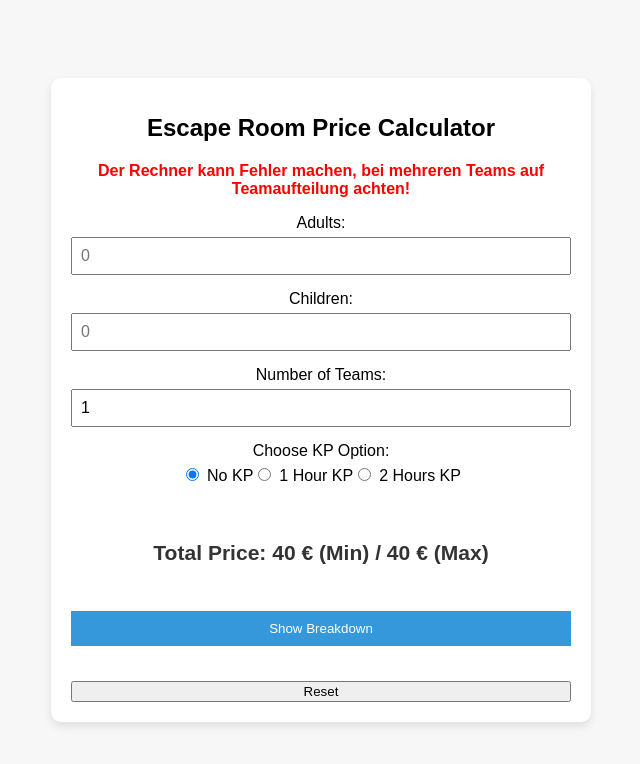
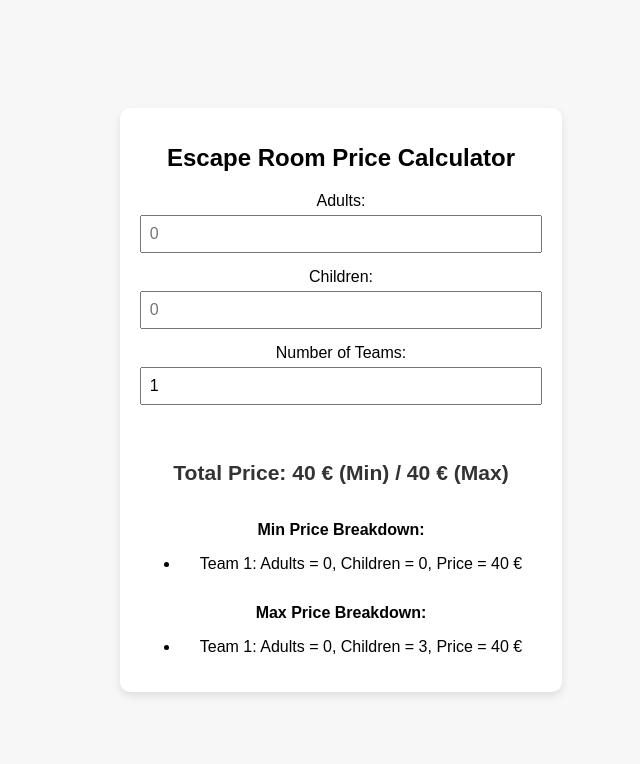
Before and after one commit to ShadowAelita/room_escpae_final, a React (Vite) app: page / in a window 1280 px wide. Shown: the top 764 px of the page, without its empty margins (319-959 px from the left). Built offline with nearby package versions, Linux system fonts and the light colour scheme.

Commit message:
Update App.jsx

```diff
--- a/App.jsx
+++ b/App.jsx
@@ -6,48 +6,12 @@ const App = () => {
   const [children, setChildren] = useState('');
   const [kpOption, setKpOption] = useState("none");
   const [teams, setTeams] = useState('1');
-  const [showBreakdown, setShowBreakdown] = useState(false); // State to toggle the breakdown
 
   const parsedAdults = parseInt(adults) || 0;
   const parsedChildren = parseInt(children) || 0;
   const parsedTeams = Math.max(parseInt(teams) || 1, 1);
 
-  // Split adults and children into teams with at least 3 people in each team
-  const distributePeopleIntoTeams = (adultsLeft, childrenLeft, teamsRemaining) => {
-    let distribution = [];
-    let totalPeople = adultsLeft + childrenLeft;
-
-    // Each team needs at least 3 people
-    let peoplePerTeam = Math.floor(totalPeople / teamsRemaining);
-    let remainder = totalPeople % teamsRemaining;
-
-    // Distribute people across teams
-    for (let i = 0; i < teamsRemaining; i++) {
-      let adultsInTeam = 0;
-      let childrenInTeam = peoplePerTeam;
-
-      // If there are more people left to distribute, add 1 more person to this team
-      if (remainder > 0) {
-        childrenInTeam += 1;
-        remainder--;
-      }
-
-      // Place as many adults as we can in the team (if possible)
-      if (adultsLeft > 0 && childrenInTeam < 3) {
-        let adultsToAdd = Math.min(adultsLeft, 3 - childrenInTeam);
-        adultsInTeam += adultsToAdd;
-        childrenInTeam = 3 - adultsInTeam;
-      }
-
-      // Adjust the distribution for adults and children
-      adultsLeft -= adultsInTeam;
-      childrenLeft -= childrenInTeam;
-      distribution.push([adultsInTeam, childrenInTeam]);
-    }
-    return distribution;
-  };
-
-  // Calculate the price for each team
+  // Helper function to calculate the price for a team
   const calculateTeamPrice = (adults, children) => {
     let teamPrice = 0;
 
@@ -71,55 +35,79 @@ const App = () => {
     return teamPrice;
   };
 
-  // Generate min and max price distributions
-  const generatePossibleDistributions = () => {
-    let minPrice = Infinity;
-    let maxPrice = -Infinity;
-    let minPriceDistribution = null;
-    let maxPriceDistribution = null;
+  // Function to calculate the minimum price
+  const calculateMinPrice = () => {
+    const totalPeople = parsedAdults + parsedChildren;
+    let minPrice = 0;
+    let minPriceDistribution = [];
 
-    // Find the min and max price for valid distributions
-    const distributions = distributePeopleIntoTeams(parsedAdults, parsedChildren, parsedTeams);
-    let totalMinPrice = 0;
-    let totalMaxPrice = 0;
-    let minPriceBreakdown = [];
-    let maxPriceBreakdown = [];
+    // Split people evenly into two teams
+    const teamSize = Math.floor(totalPeople / parsedTeams);
+    let remainingPeople = totalPeople - teamSize * parsedTeams;
 
-    // Calculate min price (min adults in each team)
-    for (let i = 0; i < distributions.length; i++) {
-      const [adultsInTeam, childrenInTeam] = distributions[i];
-      const minPriceForTeam = calculateTeamPrice(adultsInTeam, childrenInTeam);
-      totalMinPrice += minPriceForTeam;
-      minPriceBreakdown.push(`Team ${i + 1}: Adults = ${adultsInTeam}, Children = ${childrenInTeam}, Price = ${minPriceForTeam} €`);
+    // Ensure each team gets at least 3 people
+    let teamDistribution = Array(parsedTeams).fill(teamSize);
+    for (let i = 0; i < remainingPeople; i++) {
+      teamDistribution[i]++;
     }
 
-    // Calculate max price (max adults in each team)
-    let maxDistributions = distributePeopleIntoTeams(parsedAdults, parsedChildren, parsedTeams);
-    for (let i = 0; i < maxDistributions.length; i++) {
-      const [adultsInTeam, childrenInTeam] = maxDistributions[i];
-      const maxPriceForTeam = calculateTeamPrice(adultsInTeam, childrenInTeam);
-      totalMaxPrice += maxPriceForTeam;
-      maxPriceBreakdown.push(`Team ${i + 1}: Adults = ${adultsInTeam}, Children = ${childrenInTeam}, Price = ${maxPriceForTeam} €`);
+    // Calculate the minimum price based on team distribution
+    for (let i = 0; i < parsedTeams; i++) {
+      const adultsInTeam = Math.min(teamDistribution[i], parsedAdults);
+      const childrenInTeam = teamDistribution[i] - adultsInTeam;
+      minPriceDistribution.push([adultsInTeam, childrenInTeam]);
+      minPrice += calculateTeamPrice(adultsInTeam, childrenInTeam);
     }
 
-    return {
-      minPrice: totalMinPrice,
-      maxPrice: totalMaxPrice,
-      minPriceBreakdown,
-      maxPriceBreakdown,
-    };
+    return { minPrice, minPriceDistribution };
   };
 
-  // Get the distributions
-  const { minPrice, maxPrice, minPriceBreakdown, maxPriceBreakdown } = generatePossibleDistributions();
+  // Function to calculate the maximum price
+  const calculateMaxPrice = () => {
+    const totalPeople = parsedAdults + parsedChildren;
+    let maxPrice = 0;
+    let maxPriceDistribution = [];
+
+    // Distribute the children to one team to create one underpriced team
+    const teamSize = Math.floor(totalPeople / parsedTeams);
+    let remainingPeople = totalPeople - teamSize * parsedTeams;
+
+    // Ensure each team gets at least 3 people
+    let teamDistribution = Array(parsedTeams).fill(teamSize);
+    for (let i = 0; i < remainingPeople; i++) {
+      teamDistribution[i]++;
+    }
+
+    // Calculate the maximum price based on team distribution
+    for (let i = 0; i < parsedTeams; i++) {
+      let adultsInTeam = 0;
+      let childrenInTeam = 0;
+
+      if (i === 0) {
+        // Team 1 will have as many children as possible, and minimum adults
+        childrenInTeam = Math.min(parsedChildren, teamDistribution[i]);
+        childrenInTeam = Math.max(childrenInTeam, 3); // Ensure at least 3 people
+        adultsInTeam = Math.max(teamDistribution[i] - childrenInTeam, 0);
+      } else {
+        // Team 2 gets the remaining people
+        childrenInTeam = Math.max(teamDistribution[i] - parsedAdults, 0);
+        adultsInTeam = teamDistribution[i] - childrenInTeam;
+      }
+
+      maxPriceDistribution.push([adultsInTeam, childrenInTeam]);
+      maxPrice += calculateTeamPrice(adultsInTeam, childrenInTeam);
+    }
+
+    return { maxPrice, maxPriceDistribution };
+  };
+
+  // Calculate minimum and maximum prices
+  const { minPrice, minPriceDistribution } = calculateMinPrice();
+  const { maxPrice, maxPriceDistribution } = calculateMaxPrice();
 
   return (
     <div className="container">
       <h1>Escape Room Price Calculator</h1>
-
-      <p style={{ color: 'red', fontWeight: 'bold' }}>
-        Der Rechner kann Fehler machen, bei mehreren Teams auf Teamaufteilung achten!
-      </p>
 
       <div className="inputs">
         <div className="input-group">
@@ -154,86 +142,27 @@ const App = () => {
           />
         </div>
 
-        <div className="input-group">
-          <label>Choose KP Option:</label>
-          <div>
-            <label>
-              <input
-                type="radio"
-                value="none"
-                checked={kpOption === "none"}
-                onChange={() => setKpOption("none")}
-              />
-              No KP
-            </label>
-            <label>
-              <input
-                type="radio"
-                value="1hour"
-                checked={kpOption === "1hour"}
-                onChange={() => setKpOption("1hour")}
-              />
-              1 Hour KP
-            </label>
-            <label>
-              <input
-                type="radio"
-                value="2hours"
-                checked={kpOption === "2hours"}
-                onChange={() => setKpOption("2hours")}
-              />
-              2 Hours KP
-            </label>
-          </div>
-        </div>
-
         <div className="result">
           <h3>Total Price: {minPrice} € (Min) / {maxPrice} € (Max)</h3>
         </div>
 
-        <button
-          onClick={() => setShowBreakdown(!showBreakdown)}
-          style={{ marginTop: '10px', display: 'inline-block', padding: '10px', backgroundColor: '#3498db', color: 'white', border: 'none', cursor: 'pointer' }}
-        >
-          {showBreakdown ? 'Hide Breakdown' : 'Show Breakdown'}
-        </button>
-
-        {showBreakdown && (
-          <div>
-            <h4>Price Breakdown:</h4>
         <div>
           <strong>Min Price Breakdown:</strong>
           <ul>
-                {minPriceBreakdown && minPriceBreakdown.map((line, index) => (
-                  <li key={index}>{line}</li>
+            {minPriceDistribution.map((line, index) => (
+              <li key={index}>Team {index + 1}: Adults = {line[0]}, Children = {line[1]}, Price = {calculateTeamPrice(line[0], line[1])} €</li>
             ))}
           </ul>
         </div>
-            {parsedTeams > 1 && (
+
         <div>
           <strong>Max Price Breakdown:</strong>
           <ul>
-                  {maxPriceBreakdown && maxPriceBreakdown.map((line, index) => (
-                    <li key={index}>{line}</li>
+            {maxPriceDistribution.map((line, index) => (
+              <li key={index}>Team {index + 1}: Adults = {line[0]}, Children = {line[1]}, Price = {calculateTeamPrice(line[0], line[1])} €</li>
             ))}
           </ul>
         </div>
-            )}
-          </div>
-        )}
-
-        <button
-          onClick={() => {
-            setAdults('');
-            setChildren('');
-            setTeams('1');
-            setKpOption('none');
-            setShowBreakdown(false);
-          }}
-          style={{ marginTop: '20px' }}
-        >
-          Reset
-        </button>
       </div>
     </div>
   );
```
Lines whose indentation alone changed are shown as unchanged.
